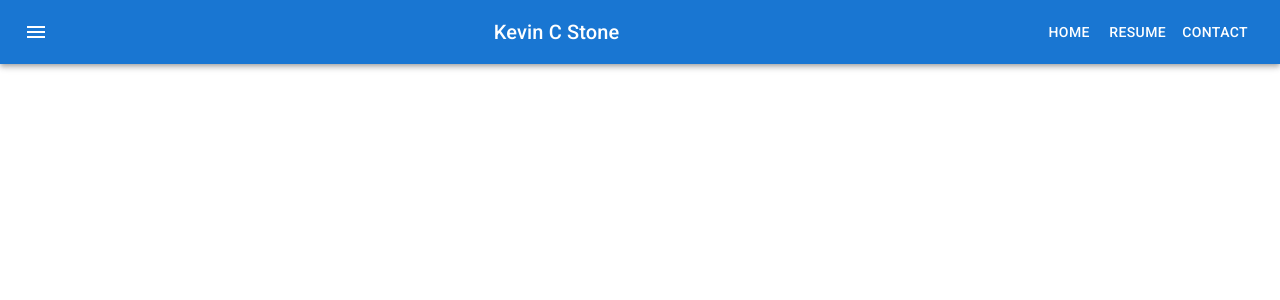
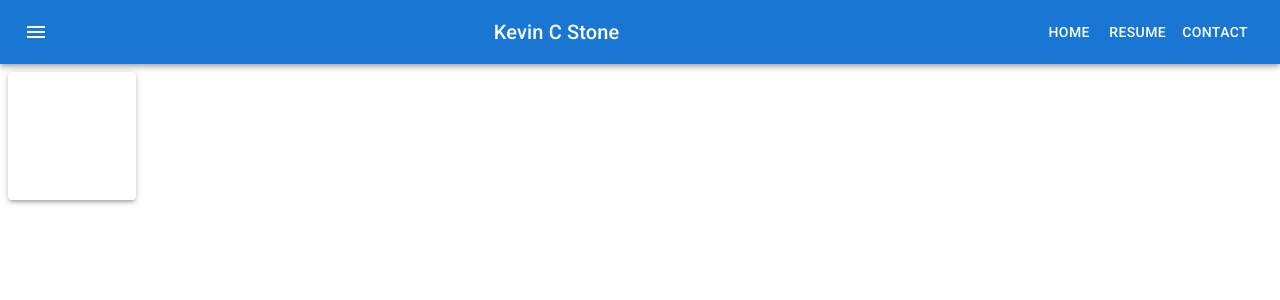
Before and after one commit to kevinseestone/resume-site-app, a React (Create React App) app: page / in a window 1280 px wide. Shown: the top 300 px of the page. Built offline with nearby package versions, Linux system fonts and the light colour scheme.

Commit message:
added simple maincard to put picture and skills rating

```diff
--- a/src/App.js
+++ b/src/App.js
@@ -1,5 +1,6 @@
 import './App.css';
 import ButtonAppBar from './ButtonAppBar';
+import MainCard from './MainCard';
 
 
 
@@ -8,6 +9,7 @@
   return (
     <div className="App">
       <ButtonAppBar />
+      <MainCard />
     </div>
 
   );
--- /dev/null
+++ b/src/MainCard.js
@@ -0,0 +1,23 @@
+import * as React from 'react';
+import Box from '@mui/material/Box';
+import Paper from '@mui/material/Paper';
+
+const SimplePaper = () => {
+    return (
+        <Box
+            sx={{
+                display: 'flex',
+                flexWrap: 'wrap',
+                '& > :not(style)': {
+                    m: 1,
+                    width: 128,
+                    height: 128,
+                },
+                }}
+        >
+            <Paper elevation={3} />
+        </Box>
+    );
+}
+
+export default SimplePaper;
```
